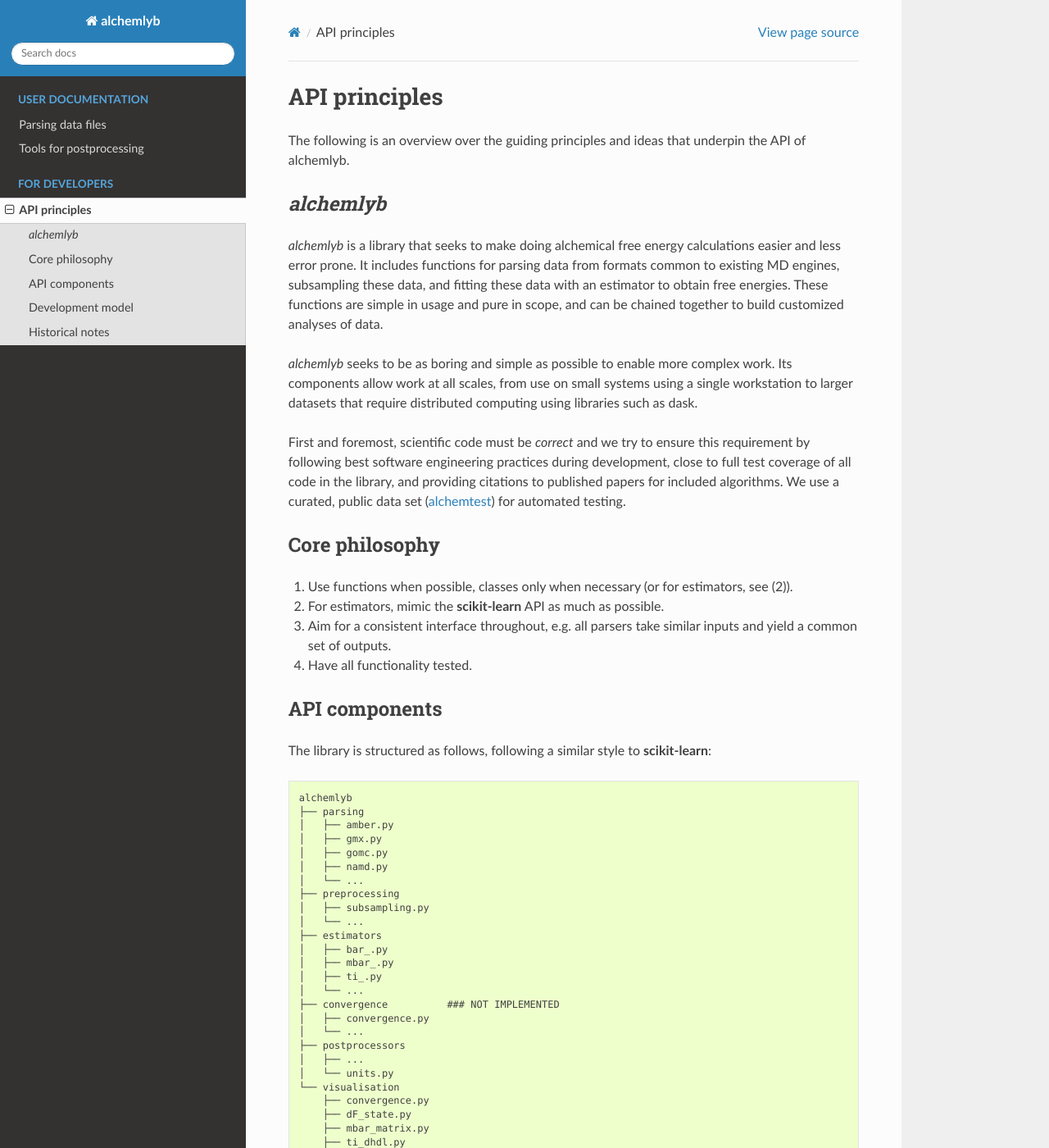
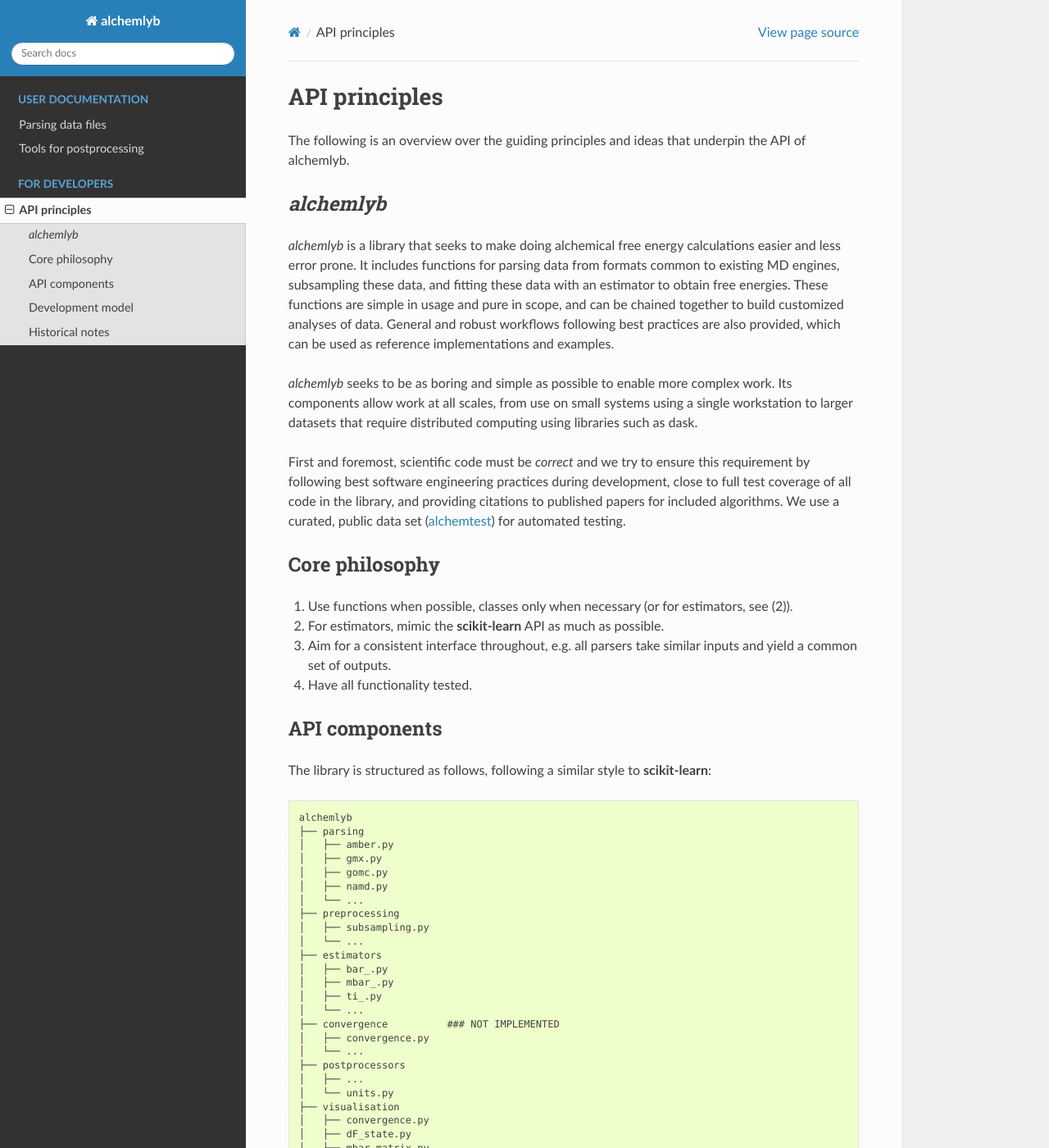
Before and after one commit to alchemistry/alchemlyb, a Sphinx documentation site: the page built from docs/api_principles.rst, in a window 1280 px wide and 1400 px high. Shown: the whole window at 82% size. Built offline with Sphinx 7.4.7 and the Read the Docs theme 2.0.0, drawn with Linux system fonts in a browser that asks for light colours; pages that are not in the unit, such as notebooks, are missing from menus; the version number could not be read and is left out; some of the changed text lies outside the part shown.

Commit message:
added workflows to API doc

```diff
--- a/docs/api_principles.rst
+++ b/docs/api_principles.rst
@@ -12,6 +12,7 @@
 `alchemlyb` is a library that seeks to make doing alchemical free energy calculations easier and less error prone.
 It includes functions for parsing data from formats common to existing MD engines, subsampling these data, and fitting these data with an estimator to obtain free energies.
 These functions are simple in usage and pure in scope, and can be chained together to build customized analyses of data.
+General and robust workflows following best practices are also provided, which can be used as reference implementations and examples.
 
 `alchemlyb` seeks to be as boring and simple as possible to enable more complex work.
 Its components allow work at all scales, from use on small systems using a single workstation to larger datasets that require distributed computing using libraries such as dask.
@@ -57,14 +58,14 @@
     ├── postprocessors
     │   ├── ...
     │   └── units.py
-    └── visualisation
-	├── convergence.py
-	├── dF_state.py
-	├── mbar_matrix.py
-	├── ti_dhdl.py
-	└── ...
-
-
+    ├── visualisation
+    │   ├── convergence.py
+    │   ├── dF_state.py
+    │   ├── mbar_matrix.py
+    │   ├── ti_dhdl.py
+    │   └── ...
+    └── workflows
+        └── ...
 
 
 The :mod:`~alchemlyb.parsing` submodule contains parsers for individual MD engines, since the output files needed to perform alchemical free energy calculations vary widely and are not standardized.
```
